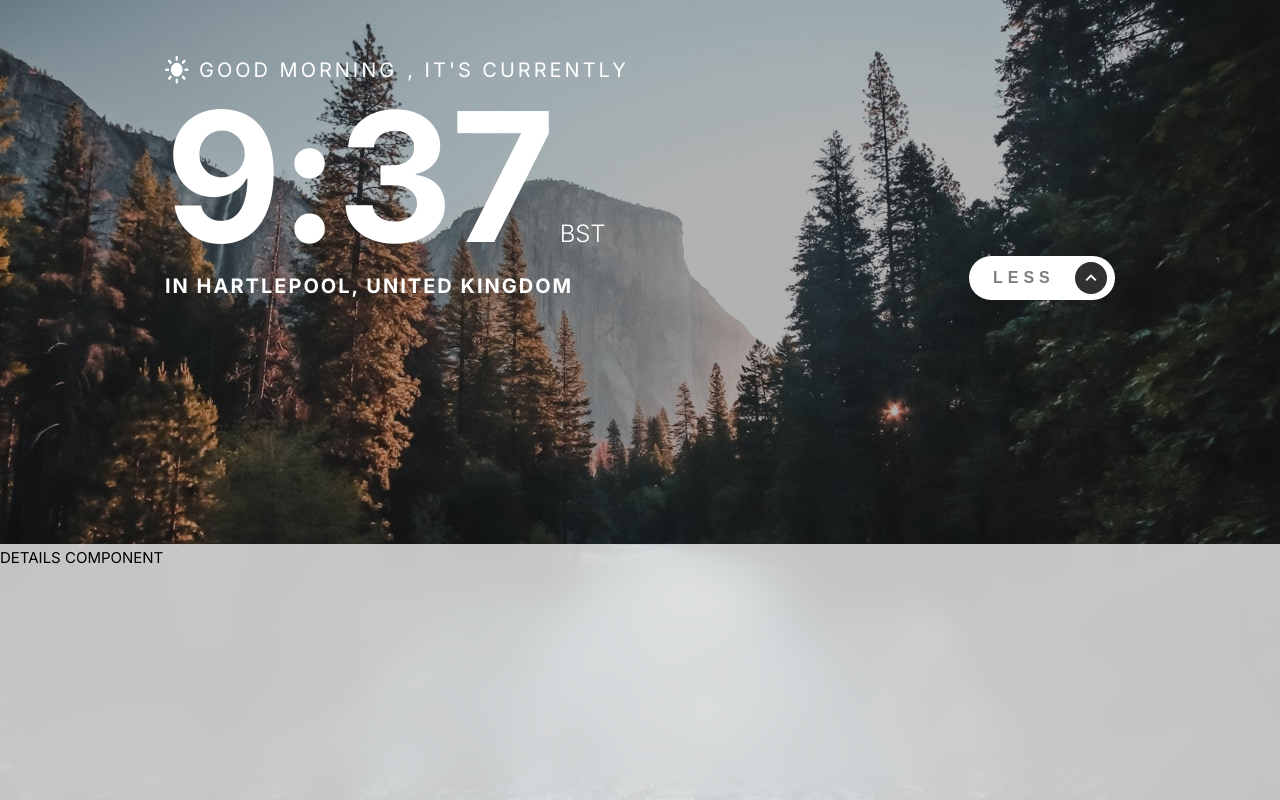
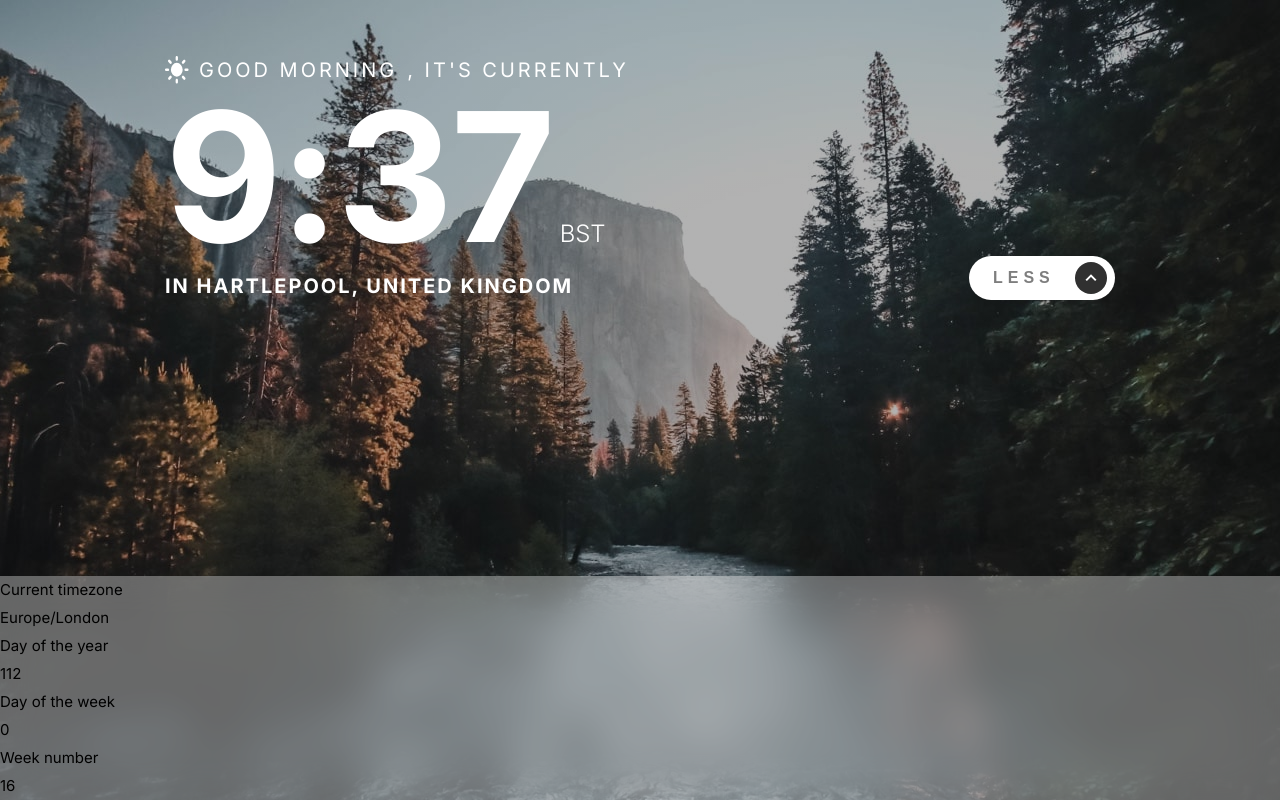
Before and after one commit to anetakasprzak/fm-clock-app-react, a React (Vite) app: page / in a window 1280 px wide. Both pictures are taken after a click on the button "MORE". Built offline with nearby package versions, Linux system fonts and the light colour scheme; no server answers.

Commit message:
expand component jsx and dynamic data

```diff
--- a/src/App.jsx
+++ b/src/App.jsx
@@ -191,7 +191,9 @@ function App() {
           setIsDetailsOpen={setIsDetailsOpen}
           isDetailsOpen={isDetailsOpen}
         />
-        {isDetailsOpen && <DetailsComponent />}
+        {isDetailsOpen && (
+          <DetailsComponent worldTimeApiData={worldTimeApiData} />
+        )}
       </Background>
     </div>
   );
--- a/src/components/DetailsComponent/DetailsComponent.css
+++ b/src/components/DetailsComponent/DetailsComponent.css
@@ -1,5 +1,14 @@
 .details__component--box {
-  height: 25.6rem;
-  background-color: rgba(255, 255, 255, 0.75);
-  backdrop-filter: blur(20.387113571166992px);
+  height: min-content;
+  background-color: rgba(255, 255, 255, 0.35);
+  backdrop-filter: blur(20px);
 }
+
+.details__data--box {
+}
+
+.details__text {
+}
+
+.details__data {
+}
--- a/src/components/DetailsComponent/DetailsComponent.jsx
+++ b/src/components/DetailsComponent/DetailsComponent.jsx
@@ -1,7 +1,33 @@
 import "./DetailsComponent.css";
 
-const DetailsComponent = () => {
-  return <div className="details__component--box">DETAILS COMPONENT</div>;
+const DetailsComponent = ({ worldTimeApiData }) => {
+  const timeZone = worldTimeApiData.timezone;
+  const dayOfYear = worldTimeApiData.day_of_year;
+  const dayOfWeek = worldTimeApiData.day_of_week;
+  const weekNumber = worldTimeApiData.week_number;
+
+  console.log(timeZone, dayOfWeek, dayOfYear, weekNumber);
+
+  return (
+    <div className="details__component--box">
+      <div className="details__data--box grid--1">
+        <p className="details__text">Current timezone</p>
+        <p className="details__data">{timeZone}</p>
+      </div>
+      <div className="details__data--box grid--2">
+        <p className="details__text">Day of the year</p>
+        <p className="details__data">{dayOfYear}</p>
+      </div>
+      <div className="details__data--box grid--3">
+        <p className="details__text">Day of the week</p>
+        <p className="details__data">{dayOfWeek}</p>
+      </div>
+      <div className="details__data--box grid--4">
+        <p className="details__text">Week number</p>
+        <p className="details__data">{weekNumber}</p>
+      </div>
+    </div>
+  );
 };
 
 export default DetailsComponent;
```
